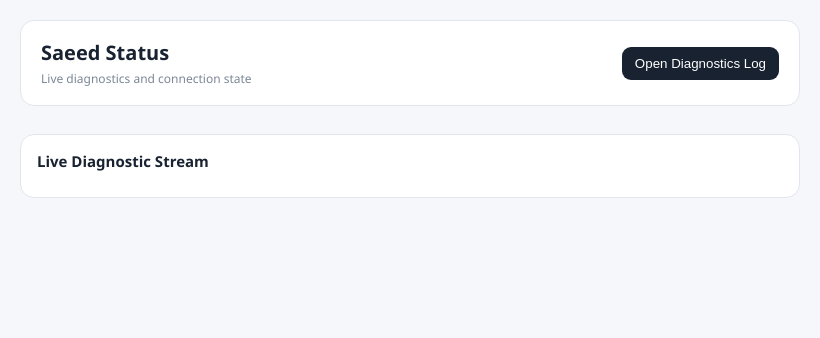
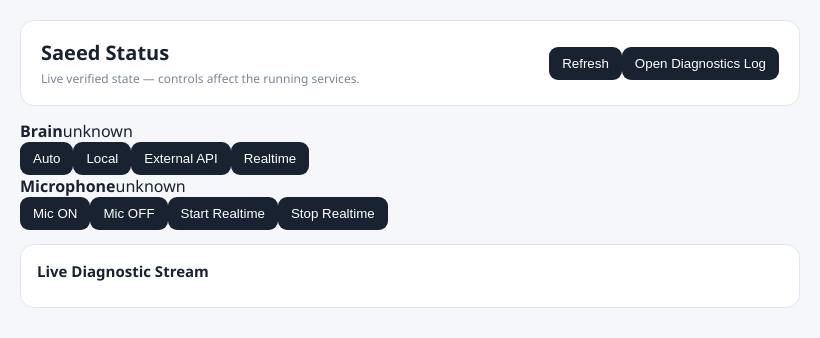
Before and after one commit to saeedhub101/Saeed-V2.0, an Electron app: page src/status.html in a window 820 px wide. Drawn offline with Linux system fonts and the light colour scheme; no server answers.

Commit message:
fix: add explicit live status controls

```diff
--- a/src/status.html
+++ b/src/status.html
@@ -1 +1 @@
-<!doctype html><html><head><meta charset="UTF-8"><title>Saeed Status</title><link rel="stylesheet" href="status.css"></head><body><header><div><h1>Saeed Status</h1><p>Live diagnostics and connection state</p></div><button id="openLog">Open Diagnostics Log</button></header><section id="cards"></section><main><h2>Live Diagnostic Stream</h2><div id="stream"></div></main><script src="status.js"></script></body></html>
+<!doctype html><html><head><meta charset="UTF-8"><meta name="viewport" content="width=device-width"><title>Saeed Status</title><link rel="stylesheet" href="status.css"></head><body><header><div><h1>Saeed Status</h1><p>Live verified state — controls affect the running services.</p></div><div class="headerActions"><button id="refresh">Refresh</button><button id="openLog">Open Diagnostics Log</button></div></header><section class="controlPanel"><div class="controlGroup"><strong>Brain</strong><span id="modeValue">unknown</span><div class="buttons"><button id="brainAuto">Auto</button><button id="brainLocal">Local</button><button id="brainApi">External API</button><button id="brainRealtime">Realtime</button></div></div><div class="controlGroup"><strong>Microphone</strong><span id="micValue">unknown</span><div class="buttons"><button id="micOn">Mic ON</button><button id="micOff">Mic OFF</button><button id="realtimeStart">Start Realtime</button><button id="realtimeStop">Stop Realtime</button></div></div></section><section id="cards"></section><main><h2>Live Diagnostic Stream</h2><div id="stream"></div></main><script src="status.js"></script></body></html>
```
